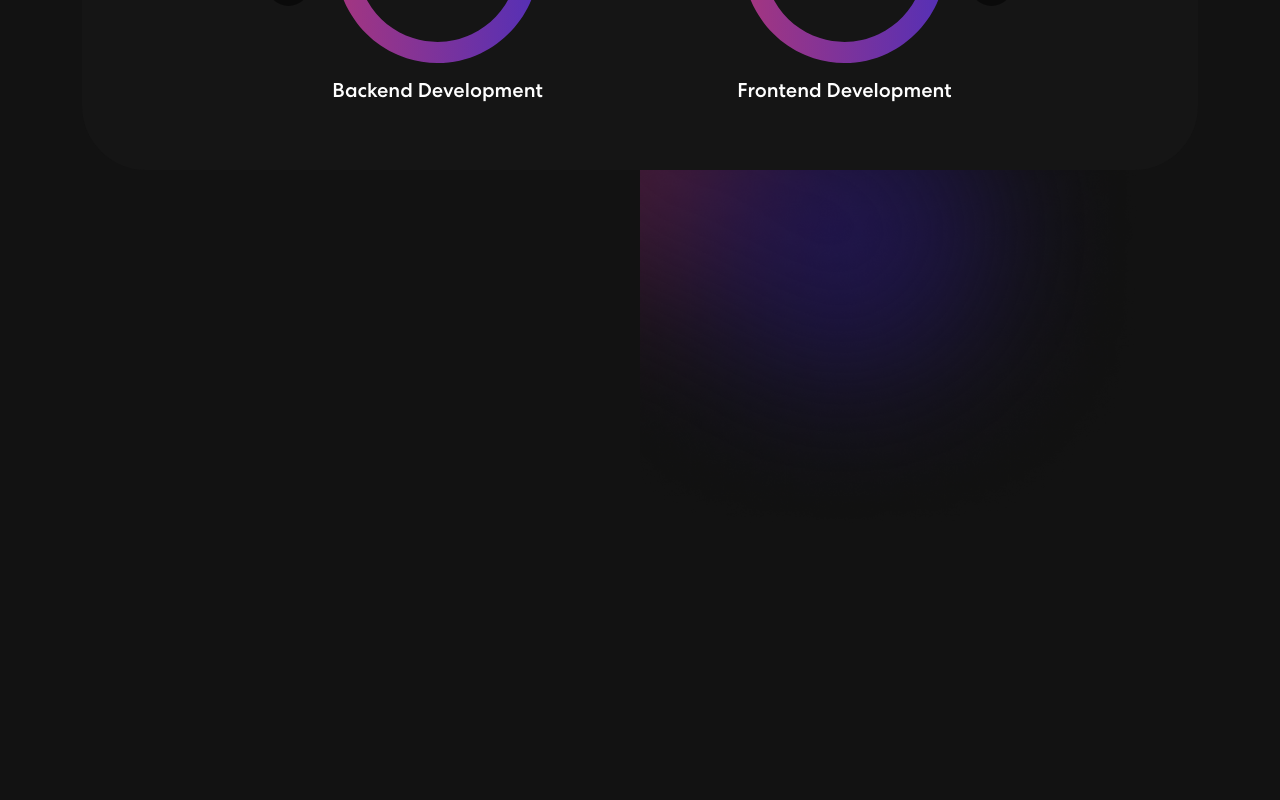
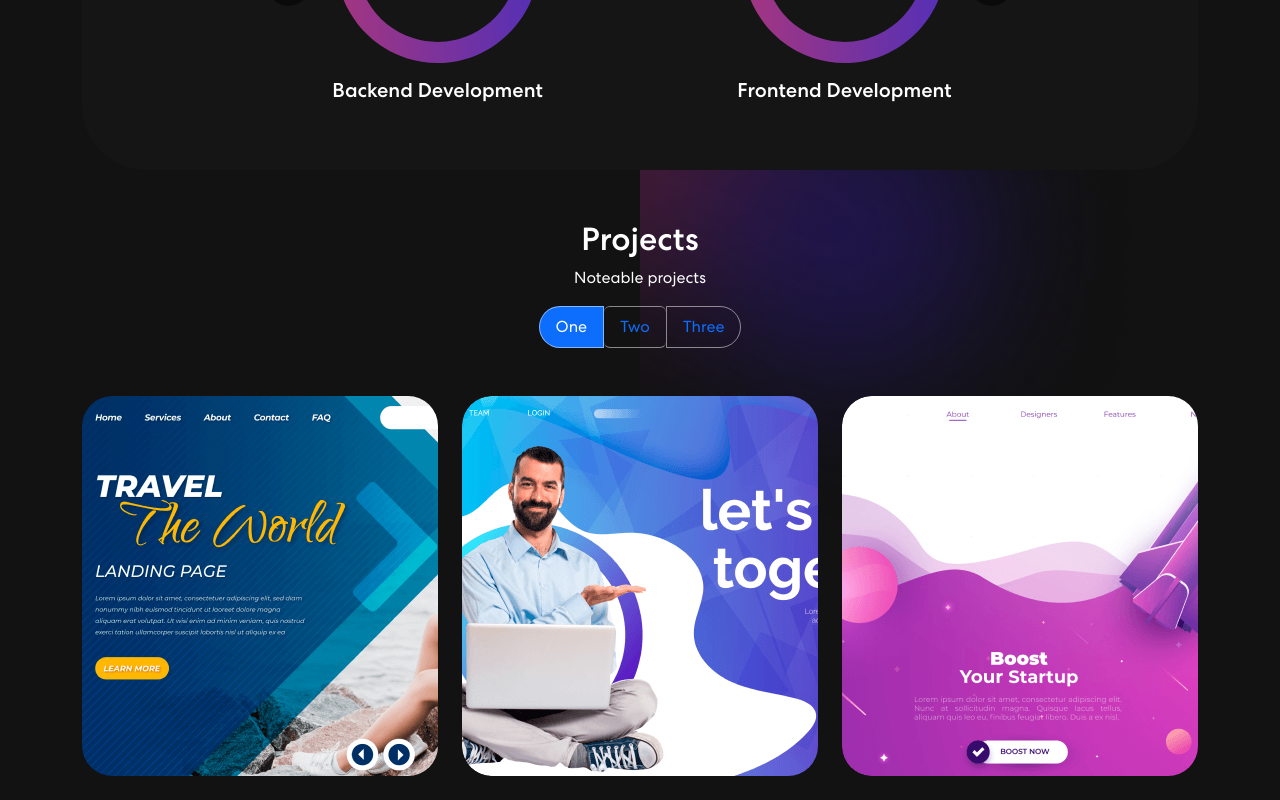
Before and after one commit to chris-cozy/DeveloperPortfolio, a React (Create React App) app in the folder developer-portfolio/: page / in a window 1280 px wide. Shown: the part 1285-2085 px from the top of the page. Before the commit the page ends 1825 px from the top, so only its background shows below. Built offline with nearby package versions, Linux system fonts and the light colour scheme.

Commit message:
Implemented project section with cards

```diff
--- a/developer-portfolio/src/App.css
+++ b/developer-portfolio/src/App.css
@@ -323,6 +323,136 @@
   z-index: -4;
 }
 
+/* Projects */
+.project {
+  padding: 80px 0;
+  position: relative;
+  background-color: black;
+}
+
+.project h2 {
+  font-size: 45px;
+  font-weight: 700;
+  text-align: center;
+}
+
+.project p {
+  color: #B8B8B8;
+  font-size: 18px;
+  letter-spacing: 0.8px;
+  line-height: 1.5em;
+  margin: 14px auto 30px auto;
+  text-align: center;
+  width: 56%;
+}
+
+.project .nav.nav-pills {
+  width: 72%;
+  margin: 0 auto;
+  border-radius: 50px;
+  background-color: rgb(255 255 255 / 10%);
+  overflow: hidden;
+}
+
+.project .nav.nav-pills .nav-item {
+  width: 33.33333%;
+}
+
+.project .nav .nav-pills .nav-link {
+  background-color: transparent;
+  border-radius: 0;
+  padding: 17px 0;
+  color: #fff;
+  width: 100%;
+  font-size: 17px;
+  letter-spacing: 0.8px;
+  font-weight: 500;
+  position: relative;
+  transition: 0.3s ease-in-out;
+  text-align: center;
+  z-index: 0;
+}
+.project .nav .nav-pills .nav-link::before {
+    content: "";
+    position: absolute;
+    width: 0;
+    height: 100%;
+    background: linear-gradient(90.21deg, #AA367C -5.91%, #4A2FBD 111.58%);
+    top: 0;
+    left: 0;
+    z-index: -1;
+    transition: 0.3s ease-in-out;
+}
+.project .nav.nav-pills .nav-link.active::before {
+    width: 100% !important;
+}
+.project .nav.nav-pills .nav-link.active {
+    border: 1px solid rgba(255, 255, 255, 1);
+}
+.nav-link#projects-tabs-tab-first {
+  border: 1px solid rgba(255, 255, 255, 0.5);
+  border-radius: 55px 0px 0px 55px;
+}
+.nav-link#projects-tabs-tab-second {
+  border-top: 1px solid rgba(255, 255, 255, 0.5);
+  border-bottom: 1px solid rgba(255, 255, 255, 0.5);
+}
+.nav-link#projects-tabs-tab-third {
+  border: 1px solid rgba(255, 255, 255, 0.5);
+  border-radius: 0 55px 55px 0;
+}
+.proj-imgbx {
+  position: relative;
+  border-radius: 30px;
+  overflow: hidden;
+  margin-bottom: 24px;
+}
+.proj-imgbx::before {
+  content: "";
+  background: linear-gradient(90.21deg, #AA367C -5.91%, #4A2FBD 111.58%);
+  opacity: 0.85;
+  position: absolute;
+  width: 100%;
+  height: 0;
+  transition: 0.4s ease-in-out;
+}
+.proj-imgbx:hover::before {
+  height: 100%;
+}
+.proj-txtx {
+  position: absolute;
+  text-align: center;
+  top: 65%;
+  left: 50%;
+  transform: translate(-50%, -50%);
+  transition: 0.5s ease-in-out;
+  opacity: 0;
+  width: 100%;
+}
+.proj-imgbx:hover .proj-txtx {
+  top: 50%;
+  opacity: 1;
+}
+.proj-txtx h4 {
+  font-size: 30px;
+  font-weight: 700;
+  letter-spacing: 0.8px;
+  line-height: 1.1em;
+}
+.proj-txtx span {
+  font-style: italic;
+  font-weight: 400;
+  font-size: 15px;
+  letter-spacing: 0.8px;
+}
+.background-image-right {
+  top: 20%;
+  position: absolute;
+  bottom: 0;
+  width: 35%;
+  right: 0;
+  z-index: -4;
+}
 
 /* Components */
 .App {
--- a/developer-portfolio/src/App.js
+++ b/developer-portfolio/src/App.js
@@ -3,6 +3,7 @@
 import { NavBar } from "./components/NavBar";
 import { Banner } from "./components/Banner";
 import { Skills } from "./components/Skills";
+import { Projects } from "./components/Projects";
 import "bootstrap/dist/css/bootstrap.min.css";
 
 function App() {
@@ -11,6 +12,7 @@
       <NavBar />
       <Banner />
       <Skills />
+      <Projects />
     </div>
   );
 }
--- /dev/null
+++ b/developer-portfolio/src/components/ProjectCard.js
@@ -0,0 +1,19 @@
+import { Col } from "react-bootstrap";
+export const ProjectCard = ({ title, description, imgUrl }) => {
+  return (
+    <Col sm={6} md={4}>
+      <div className="proj-imgbx">
+        <img src={imgUrl} />
+        <div className="proj-txtx">
+          <h4>{title}</h4>
+
+          <span>{description}</span>
+          <br />
+          <span>
+            <a href="www.google.com">Travel</a>
+          </span>
+        </div>
+      </div>
+    </Col>
+  );
+};
--- /dev/null
+++ b/developer-portfolio/src/components/Projects.js
@@ -0,0 +1,75 @@
+import { Container, Row, Col, Nav, Tab } from "react-bootstrap";
+import projImg1 from "../assets/img/project-img1.png";
+import projImg2 from "../assets/img/project-img2.png";
+import projImg3 from "../assets/img/project-img3.png";
+import { ProjectCard } from "./ProjectCard";
+import colorSharp2 from "../assets/img/color-sharp2.png";
+
+export const Projects = () => {
+  const projects = [
+    {
+      title: "Kirs",
+      description: "Lorem ipsum",
+      imgUrl: projImg1,
+    },
+    {
+      title: "Kurse",
+      description: "Lorem ipsum",
+      imgUrl: projImg2,
+    },
+    {
+      title: "Cures",
+      description: "Lorem ipsum",
+      imgUrl: projImg3,
+    },
+  ];
+
+  return (
+    <section>
+      <Container>
+        <Row>
+          <Col>
+            <h2>Projects</h2>
+            <p> Noteable projects</p>
+            <Tab.Container id="projects-tabs" defaultActiveKey="first">
+              <Nav
+                variant="pills"
+                className="nav-pills mb-5 justify-content-center align-items-center"
+                id="pills-tab"
+                defaultActiveKey="/home"
+              >
+                <Nav.Item className="nav-item">
+                  <Nav.Link className="nav-link" eventKey="first">
+                    One
+                  </Nav.Link>
+                </Nav.Item>
+                <Nav.Item>
+                  <Nav.Link eventKey="second">Two</Nav.Link>
+                </Nav.Item>
+                <Nav.Item>
+                  <Nav.Link eventKey="third">Three</Nav.Link>
+                </Nav.Item>
+              </Nav>
+              <Tab.Content>
+                <Tab.Pane eventKey="first">
+                  <Row>
+                    {projects.map((project, index) => {
+                      return <ProjectCard key={index} {...project} />;
+                    })}
+                  </Row>
+                </Tab.Pane>
+                <Tab.Pane eventKey="second">
+                  <Row>Lorum Ipsum</Row>
+                </Tab.Pane>
+                <Tab.Pane eventKey="third">
+                  <Row>Lorem Ipsum</Row>
+                </Tab.Pane>
+              </Tab.Content>
+            </Tab.Container>
+          </Col>
+        </Row>
+      </Container>
+      <img className="background-image-right" src={colorSharp2} />
+    </section>
+  );
+};
```
